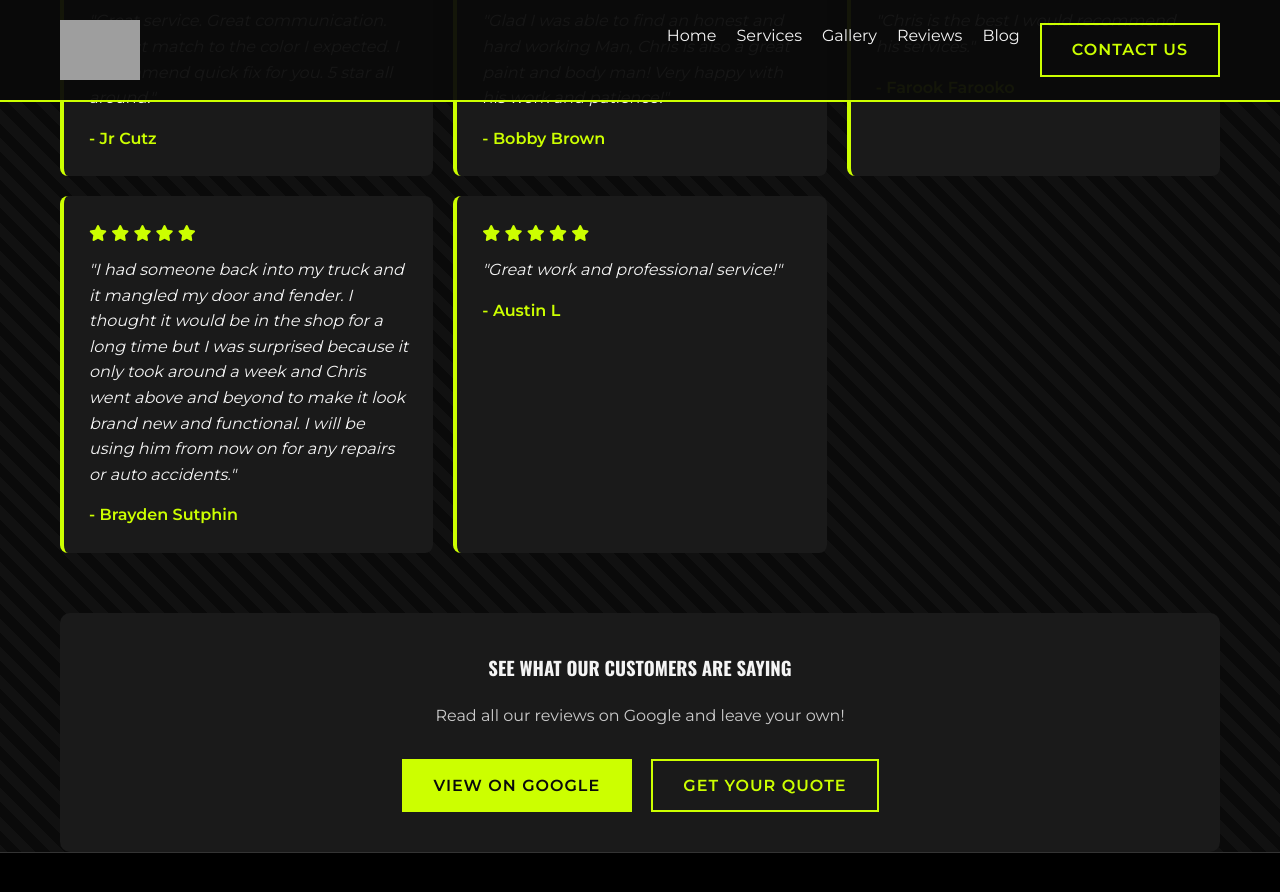
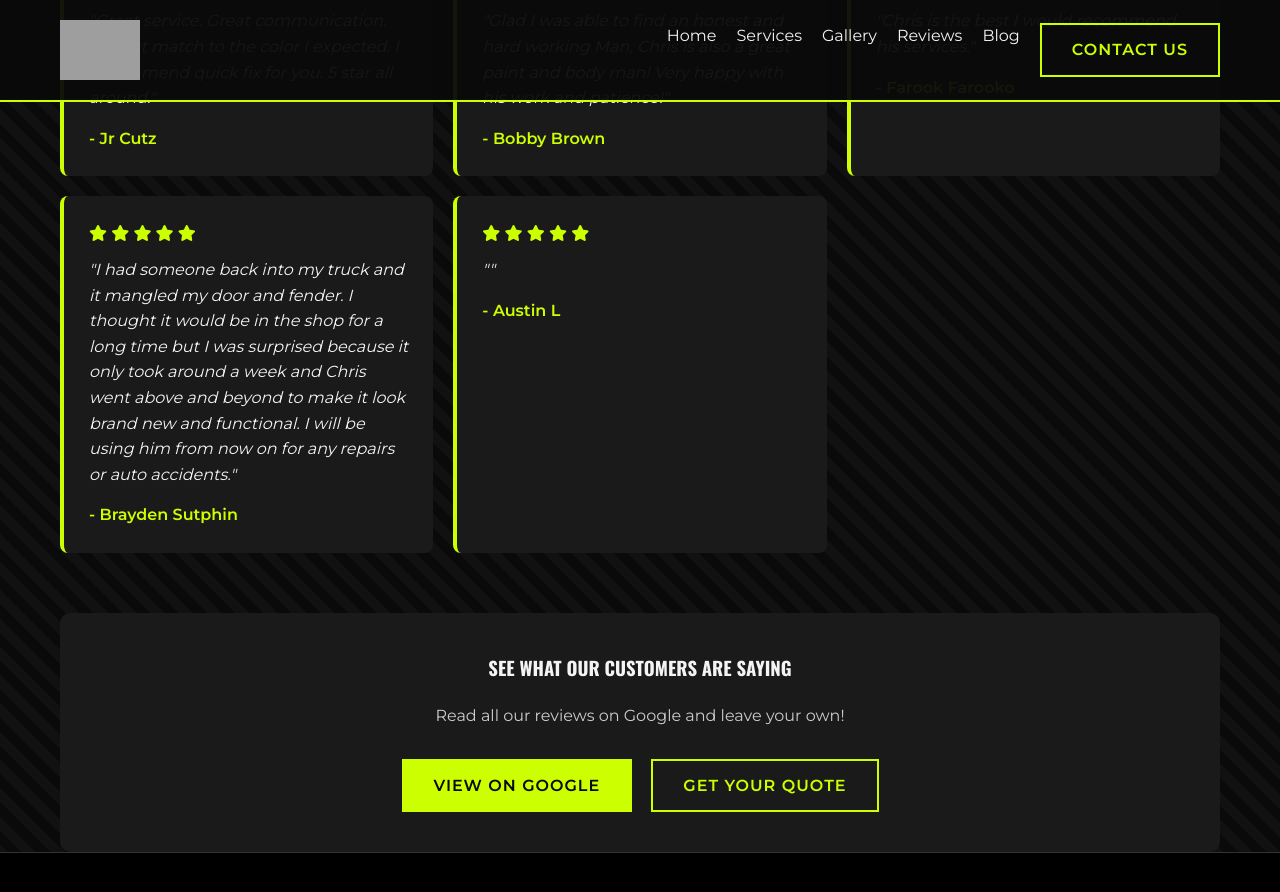
Before and after one commit to JamesBrownR/Quick-Fix-Dent-Repair, a Jekyll site: the page built from reviews/index.html, in a window 1280 px wide and 900 px high, scrolled down 2151 px. Shown: the top 892 px of the window. Built offline with Jekyll 4.4.1, drawn with Linux system fonts in a browser that asks for light colours; grey boxes are pictures that could not be loaded.

Commit message:
Update reviews.yml

```diff
--- a/_data/reviews.yml
+++ b/_data/reviews.yml
@@ -76,4 +76,4 @@
 
 - name: Austin L
   stars: 5
-  text: "Great work and professional service!"
+  text: ""
```
